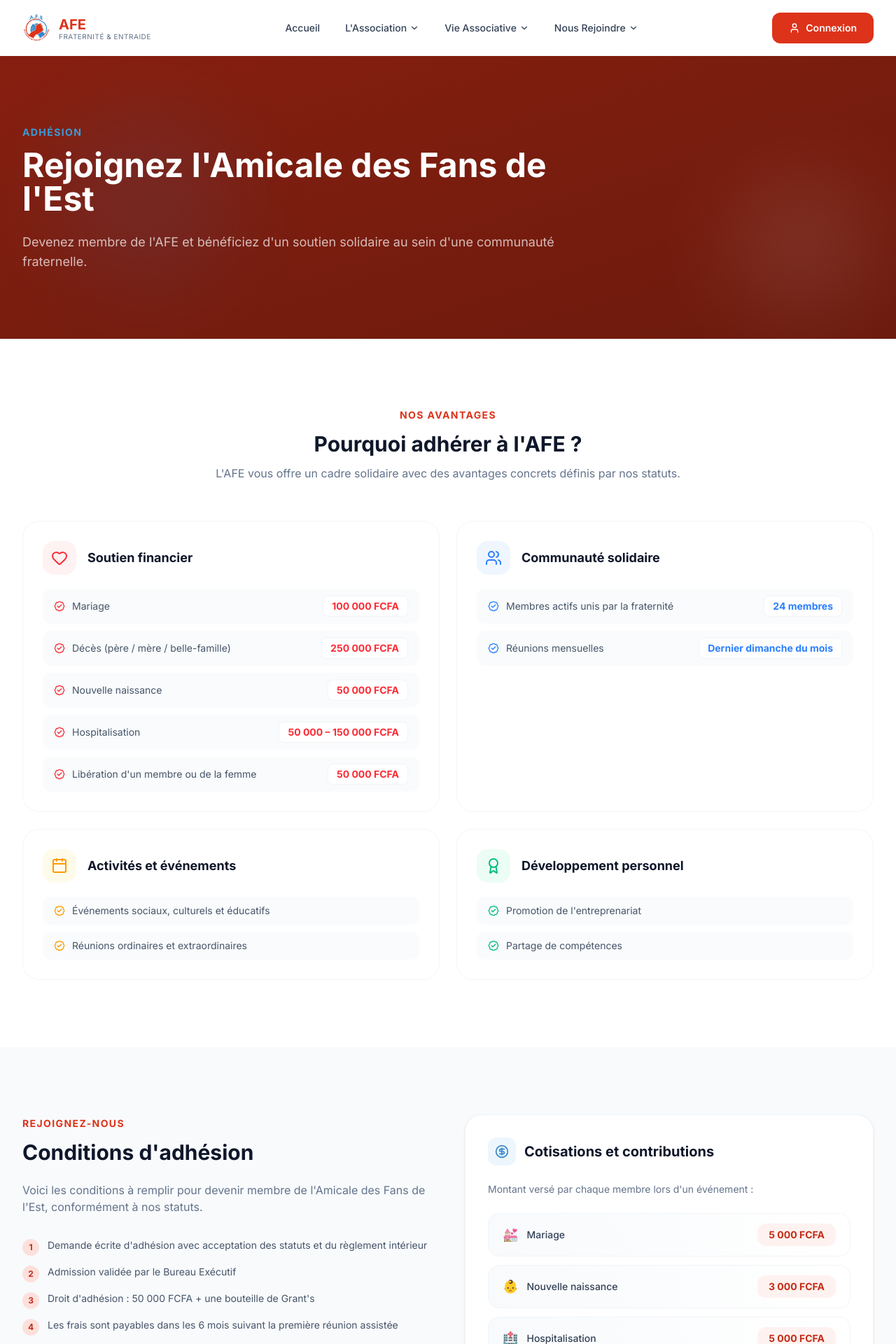
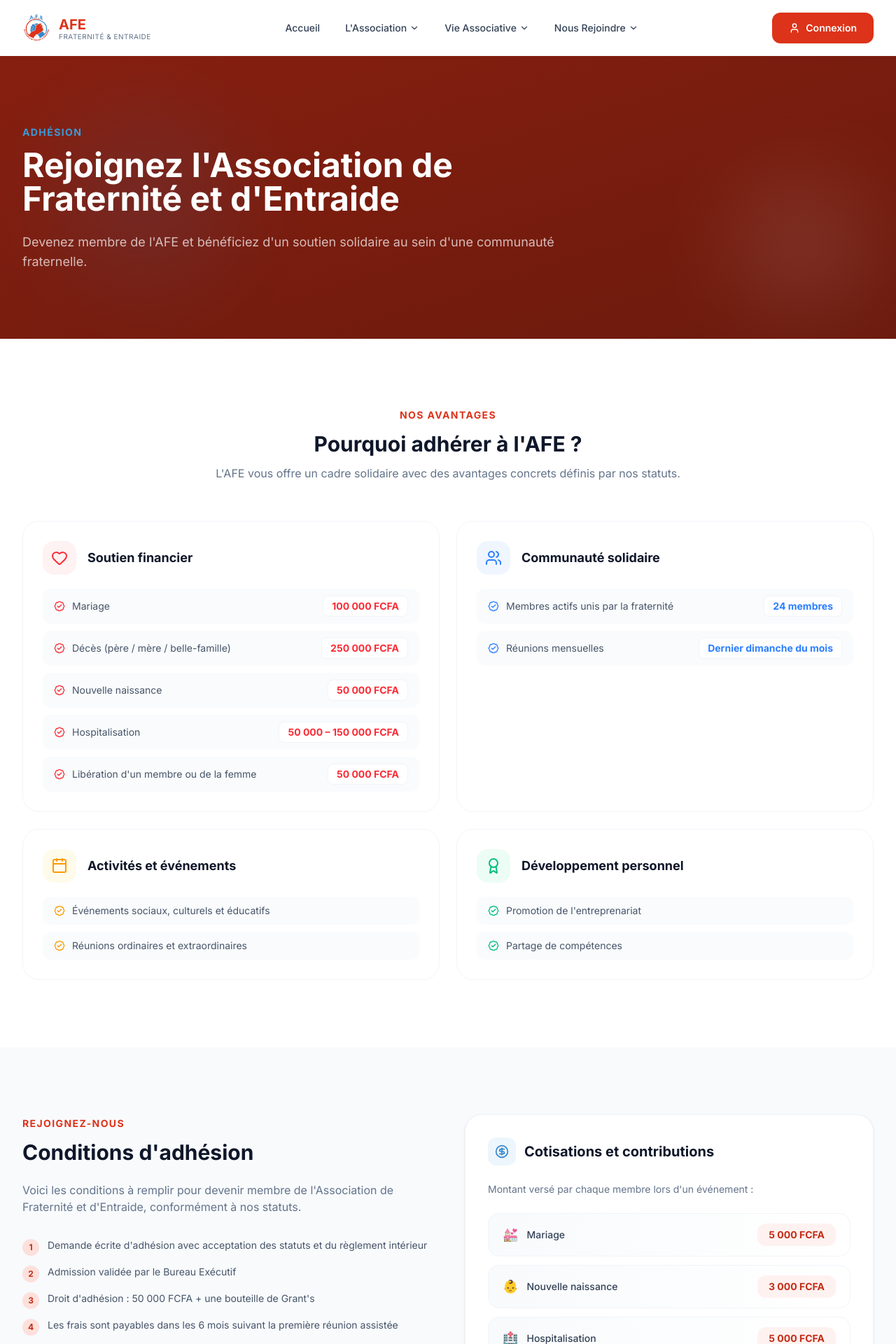
Before and after one commit to willi16/Site_AFE, a React (Vite) app in the folder frontend/: page /adhesion in a window 1280 px wide. Shown: the top 1920 px of the page at 70% size. Built offline with nearby package versions, Linux system fonts and the light colour scheme.

Commit message:
fix: corriger nom AFE dans page adhésion (Amicale des Fans de l'Est -> Association de Fraternité et d'Entraide)

```diff
--- a/frontend/src/pages/public/AdhesionPage.jsx
+++ b/frontend/src/pages/public/AdhesionPage.jsx
@@ -191,7 +191,7 @@ function AdhesionPage() {
           <motion.div initial="hidden" animate="visible" variants={fadeInUp} className="max-w-3xl">
             <span className="text-accent-400 font-bold text-sm uppercase tracking-widest">Adhésion</span>
             <h1 className="text-4xl md:text-5xl font-bold text-white mt-3 mb-6 font-[var(--font-display)]">
-              Rejoignez l'Amicale des Fans de l'Est
+              Rejoignez l'Association de Fraternité et d'Entraide
             </h1>
             <p className="text-lg text-white/70">
               Devenez membre de l'AFE et bénéficiez d'un soutien solidaire au sein d'une communauté fraternelle.
@@ -257,7 +257,7 @@ function AdhesionPage() {
                 Conditions d'adhésion
               </h2>
               <p className="text-surface-500 mb-8">
-                Voici les conditions à remplir pour devenir membre de l'Amicale des Fans de l'Est, conformément à nos statuts.
+                Voici les conditions à remplir pour devenir membre de l'Association de Fraternité et d'Entraide, conformément à nos statuts.
               </p>
               <div className="space-y-3">
                 {adhesionConditions.map((condition, i) => (
```
